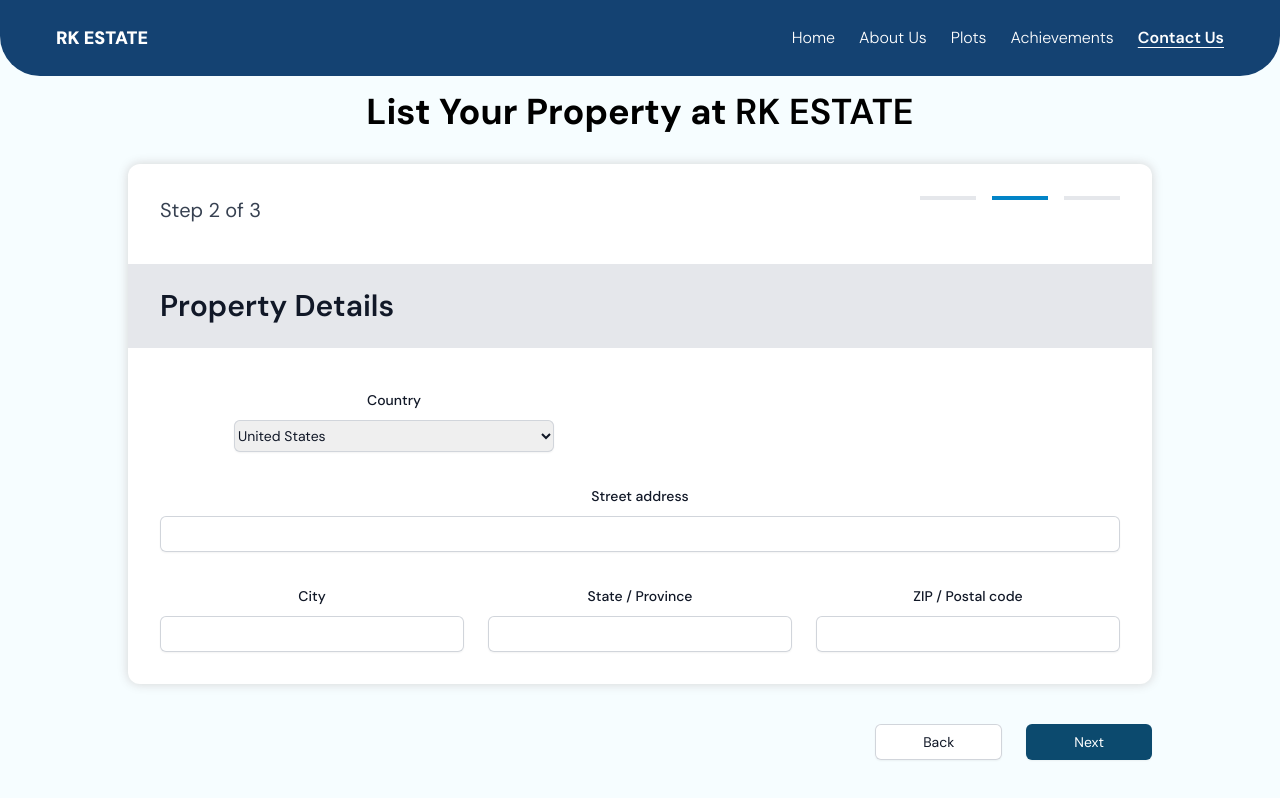
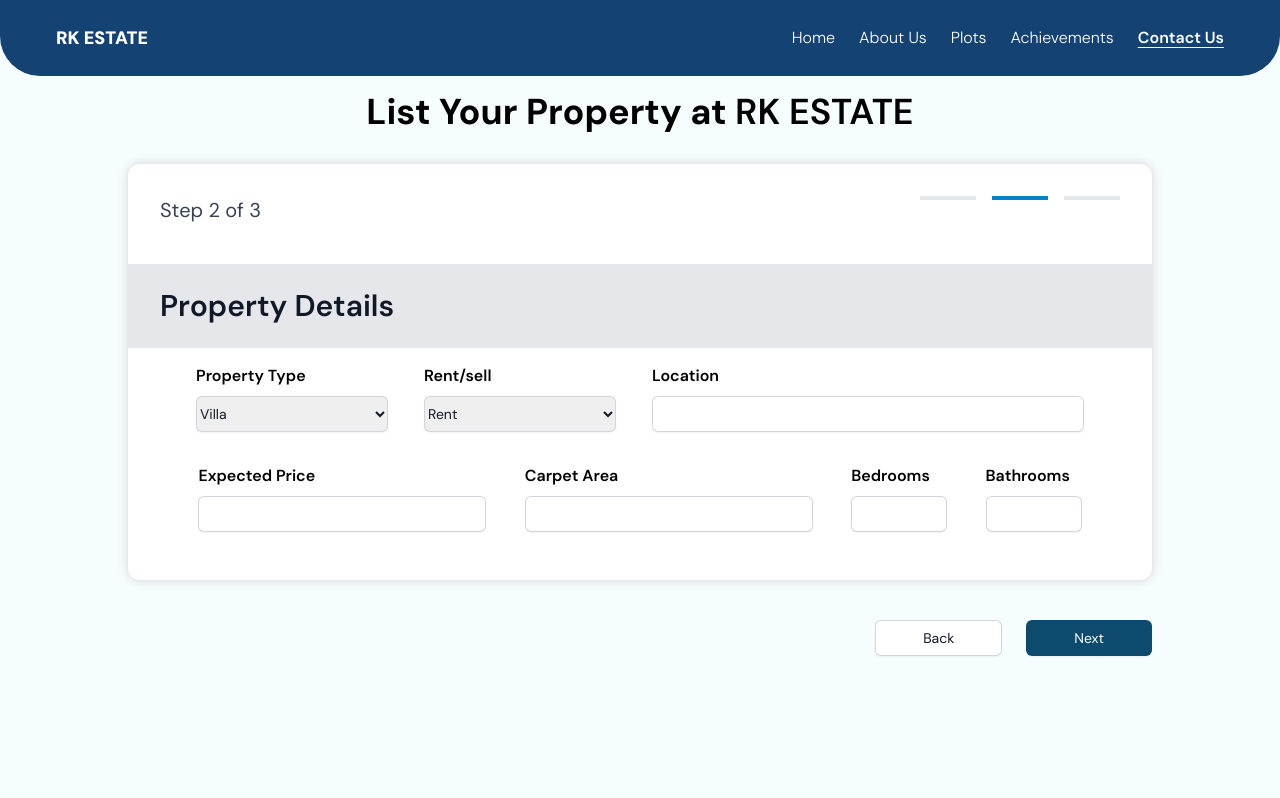
Before and after one commit to Mohitjnn/real-estate, a Next.js app: page /contact in a window 1280 px wide. Both pictures are taken after a click on the button "Next". Built offline with nearby package versions, Linux system fonts and the light colour scheme.

Commit message:
changes made for the contact us page

```diff
--- a/package.json
+++ b/package.json
@@ -15,7 +15,8 @@
     "mongoose": "^8.4.3",
     "next": "14.2.4",
     "react": "^18",
-    "react-dom": "^18"
+    "react-dom": "^18",
+    "yup": "^1.4.0"
   },
   "devDependencies": {
     "eslint": "^8",
--- a/src/app/contact/page.jsx
+++ b/src/app/contact/page.jsx
@@ -24,12 +24,15 @@ export default function Form() {
   const [formData, setFormData] = useState({
     firstName: "",
     lastName: "",
+    phoneNumber: "",
     email: "",
-    country: "",
-    state: "",
-    city: "",
-    street: "",
-    zip: "",
+    propertyType: "",
+    location: "",
+    expectedPrice: "",
+    carpetArea: "",
+    bedRooms: "",
+    bathRooms: "",
+    rentSell: "",
   });
 
   const handleInputChange = (e) => {
--- a/src/components/FormSteps/Address.jsx
+++ b/src/components/FormSteps/Address.jsx
@@ -1,46 +1,60 @@
 import React from "react";
 
 const Address = ({ formData, handleInputChange }) => (
-  <div>
+  <>
     <h2 className="w-full text-3xl py-6 px-8 block bg-gray-200 text-left font-semibold text-gray-900">
       Property Details
     </h2>
 
-    <div className="mt-10 grid grid-cols-1 gap-x-6 gap-y-8 sm:grid-cols-6 px-8">
-      <div className="sm:col-span-3">
-        <label
-          htmlFor="country"
-          className="block text-sm font-medium leading-6 text-gray-900"
-        >
-          Country
+    <div className=" gap-y-8 flex justify-evenly flex-wrap px-8 py-4 text-left">
+      <div className="w-[20%]">
+        <label htmlFor="PropertyType" className="text-m font-semibold">
+          Property Type
         </label>
         <div className="mt-2">
           <select
-            id="country"
-            value={formData.country}
+            id="PropertyType"
+            value={formData.propertyType}
             onChange={handleInputChange}
             autoComplete="country-name"
-            className="block w-full rounded-md border-0 py-1.5 text-gray-900 shadow-sm ring-1 ring-inset ring-gray-300 focus:ring-2 focus:ring-inset focus:ring-sky-600 sm:max-w-xs sm:text-sm sm:leading-6"
+            className="block w-full rounded-md border-0 py-2 text-gray-900 shadow-sm ring-1 ring-inset ring-gray-300  focus:ring-inset focus:ring-sky-600 sm:text-sm sm:leading-6"
           >
-            <option>United States</option>
-            <option>Canada</option>
-            <option>Mexico</option>
+            <option>Villa</option>
+            <option>Apartment</option>
+            <option>Studio</option>
+            <option>Commercial Space</option>
+            <option>House</option>
           </select>
         </div>
       </div>
 
-      <div className="col-span-full">
-        <label
-          htmlFor="street"
-          className="block text-sm font-medium leading-6 text-gray-900"
-        >
-          Street address
+      <div className="w-[20%]">
+        <label htmlFor="rent/Sell" className="text-m font-semibold">
+          Rent/sell
+        </label>
+        <div className="mt-2">
+          <select
+            id="PropertyType"
+            value={formData.rentSell}
+            onChange={handleInputChange}
+            autoComplete="country-name"
+            className="block w-full rounded-md border-0 py-2 text-gray-900 shadow-sm ring-1 ring-inset ring-gray-300  focus:ring-inset focus:ring-sky-600 sm:text-sm sm:leading-6"
+          >
+            <option>Rent</option>
+            <option>Sell</option>
+          </select>
+        </div>
+      </div>
+
+      <div className="w-[45%]">
+        <label htmlFor="Location" className="text-m font-semibold">
+          Location
         </label>
         <div className="mt-2">
           <input
             type="text"
-            id="street"
-            value={formData.street}
+            id="Location"
+            value={formData.location}
             onChange={handleInputChange}
             autoComplete="street-address"
             className="block w-full rounded-md border-0 py-1.5 text-gray-900 shadow-sm ring-1 ring-inset ring-gray-300 placeholder:text-gray-400 focus:ring-2 focus:ring-inset focus:ring-sky-600 sm:text-sm sm:leading-6"
@@ -48,64 +62,69 @@ const Address = ({ formData, handleInputChange }) => (
         </div>
       </div>
 
-      <div className="sm:col-span-2 sm:col-start-1">
-        <label
-          htmlFor="city"
-          className="block text-sm font-medium leading-6 text-gray-900"
-        >
-          City
+      <div className="w-[30%]">
+        <label htmlFor="expectedPrice" className="text-m font-semibold">
+          Expected Price
         </label>
         <div className="mt-2">
           <input
             type="text"
-            id="city"
-            value={formData.city}
+            id="expectedPrice"
+            value={formData.expectedPrice}
             onChange={handleInputChange}
-            autoComplete="address-level2"
+            autoComplete="price-range"
             className="block w-full rounded-md border-0 py-1.5 text-gray-900 shadow-sm ring-1 ring-inset ring-gray-300 placeholder:text-gray-400 focus:ring-2 focus:ring-inset focus:ring-sky-600 sm:text-sm sm:leading-6"
           />
         </div>
       </div>
 
-      <div className="sm:col-span-2">
-        <label
-          htmlFor="state"
-          className="block text-sm font-medium leading-6 text-gray-900"
-        >
-          State / Province
+      <div className="w-[30%]">
+        <label htmlFor="carpetArea" className="text-m font-semibold">
+          Carpet Area
         </label>
         <div className="mt-2">
           <input
             type="text"
-            id="state"
-            value={formData.state}
+            id="carpetArea"
+            value={formData.carpetArea}
             onChange={handleInputChange}
-            autoComplete="address-level1"
+            autoComplete="carpet-Area"
             className="block w-full rounded-md border-0 py-1.5 text-gray-900 shadow-sm ring-1 ring-inset ring-gray-300 placeholder:text-gray-400 focus:ring-2 focus:ring-inset focus:ring-sky-600 sm:text-sm sm:leading-6"
           />
         </div>
       </div>
-
-      <div className="sm:col-span-2">
-        <label
-          htmlFor="zip"
-          className="block text-sm font-medium leading-6 text-gray-900"
-        >
-          ZIP / Postal code
+      <div className="w-[10%]">
+        <label htmlFor="bedRooms" className="text-m font-semibold">
+          Bedrooms
         </label>
         <div className="mt-2">
           <input
-            type="text"
-            id="zip"
-            value={formData.zip}
+            type="number"
+            id="bedRooms"
+            value={formData.bedRooms}
             onChange={handleInputChange}
-            autoComplete="postal-code"
-            className="block w-full rounded-md border-0 py-1.5 text-gray-900 shadow-sm ring-1 ring-inset ring-gray-300 placeholder:text-gray-400 focus:ring-2 focus:ring-inset focus:ring-sky-600 sm:text-sm sm:leading-6"
+            autoComplete="carpet-Area"
+            className="block w-full rounded-md border-0 p-1.5 text-gray-900 shadow-sm ring-1 ring-inset ring-gray-300 placeholder:text-gray-400 focus:ring-2 focus:ring-inset focus:ring-sky-600 sm:text-sm sm:leading-6"
+          />
+        </div>
+      </div>
+      <div className="w-[10%]">
+        <label htmlFor="bathRooms" className="text-m font-semibold">
+          Bathrooms
+        </label>
+        <div className="mt-2">
+          <input
+            type="number"
+            id="bathRooms"
+            value={formData.bathRooms}
+            onChange={handleInputChange}
+            autoComplete="carpet-Area"
+            className="block w-full rounded-md border-0 p-1.5 text-gray-900 shadow-sm ring-1 ring-inset ring-gray-300 placeholder:text-gray-400 focus:ring-2 focus:ring-inset focus:ring-sky-600 sm:text-sm sm:leading-6"
           />
         </div>
       </div>
     </div>
-  </div>
+  </>
 );
 
 export default Address;
--- a/src/components/FormSteps/PersonalInformation.jsx
+++ b/src/components/FormSteps/PersonalInformation.jsx
@@ -5,12 +5,9 @@ const PersonalInformation = ({ formData, handleInputChange }) => (
     <h2 className="w-full text-3xl py-6 px-8 block bg-gray-200 text-left font-semibold text-gray-900">
       Personal Information
     </h2>
-    <div className="mt-10 grid grid-cols-1 gap-x-6 gap-y-8 sm:grid-cols-6 px-8">
-      <div className="sm:col-span-3">
-        <label
-          htmlFor="firstName"
-          className="block text-sm font-medium leading-6 text-gray-900"
-        >
+    <div className=" gap-y-8 flex justify-evenly flex-wrap px-8 py-4 text-left">
+      <div className="w-[45%]">
+        <label htmlFor="firstName" className="text-m font-semibold">
           First name
         </label>
         <div className="mt-2">
@@ -25,11 +22,8 @@ const PersonalInformation = ({ formData, handleInputChange }) => (
         </div>
       </div>
 
-      <div className="sm:col-span-3">
-        <label
-          htmlFor="lastName"
-          className="block text-sm font-medium leading-6 text-gray-900"
-        >
+      <div className="w-[45%]">
+        <label htmlFor="lastName" className="text-m font-semibold">
           Last name
         </label>
         <div className="mt-2">
@@ -44,11 +38,23 @@ const PersonalInformation = ({ formData, handleInputChange }) => (
         </div>
       </div>
 
-      <div className="sm:col-span-4">
-        <label
-          htmlFor="email"
-          className="block text-sm font-medium leading-6 text-gray-900"
-        >
+      <div className="w-[45%]">
+        <label htmlFor="PhoneNumber" className="text-m font-semibold">
+          Phone Number
+        </label>
+        <div className="mt-2">
+          <input
+            type="text"
+            id="phoneNumber"
+            value={formData.phoneNumber}
+            onChange={handleInputChange}
+            className="block w-full rounded-md border-0 py-1.5 text-gray-900 shadow-sm ring-1 ring-inset ring-gray-300 placeholder:text-gray-400 focus:ring-2 focus:ring-inset focus:ring-sky-600 sm:text-sm sm:leading-6"
+          />
+        </div>
+      </div>
+
+      <div className="w-[45%]">
+        <label htmlFor="email" className="text-m font-semibold">
           Email address
         </label>
         <div className="mt-2">
```
Also changed, not shown: src/schemas/index.js (added, +31 -0 lines), 1 other file (tests, documents, lock files or other folders).
